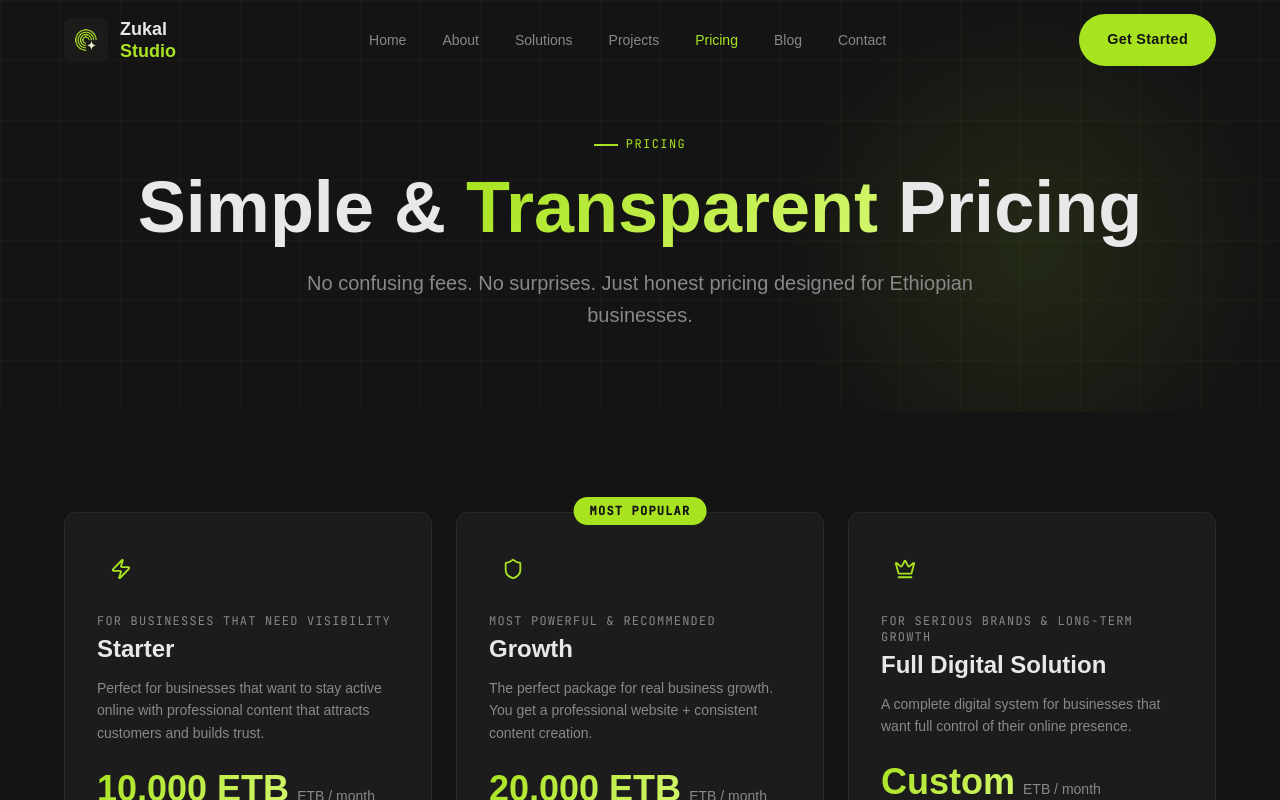
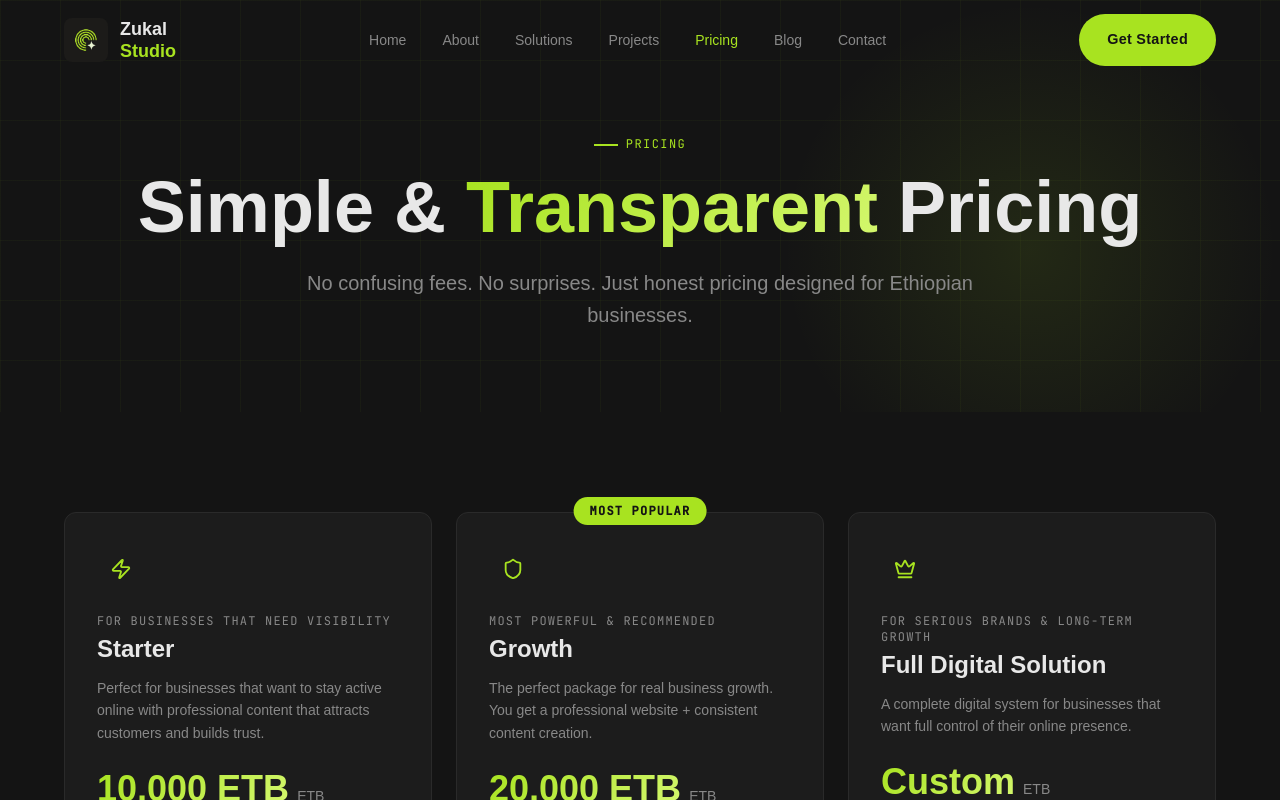
Before and after one commit to besu-gb/zukalstudio, a Next.js app: page /pricing in a window 1280 px wide. Shown: the top 800 px of the page. Built offline with nearby package versions, Linux system fonts and the light colour scheme; a web font is replaced by a local one.

Commit message:
fixing the pricing.

```diff
--- a/app/pricing/page.tsx
+++ b/app/pricing/page.tsx
@@ -24,7 +24,7 @@ const PLANS = [
     name: "Starter",
     tag: "For businesses that need visibility",
     price: "10,000",
-    unit: "ETB / month",
+    unit: "ETB",
     description:
       "Perfect for businesses that want to stay active online with professional content that attracts customers and builds trust.",
     features: [
@@ -47,7 +47,7 @@ const PLANS = [
     name: "Growth",
     tag: "Most Powerful & Recommended",
     price: "20,000",
-    unit: "ETB / month",
+    unit: "ETB",
     description:
       "The perfect package for real business growth. You get a professional website + consistent content creation.",
     features: [
@@ -72,7 +72,7 @@ const PLANS = [
     name: "Full Digital Solution",
     tag: "For serious brands & long-term growth",
     price: "Custom",
-    unit: "ETB / month",
+    unit: "ETB",
     description:
       "A complete digital system for businesses that want full control of their online presence.",
     features: [
```
